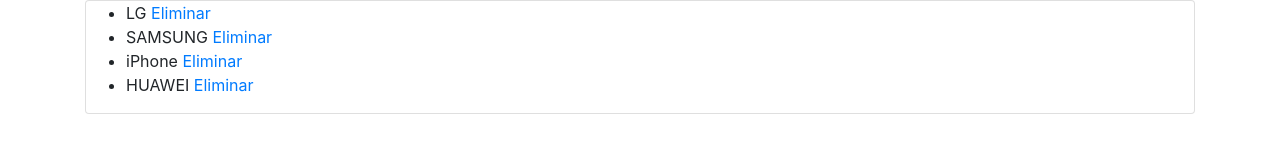
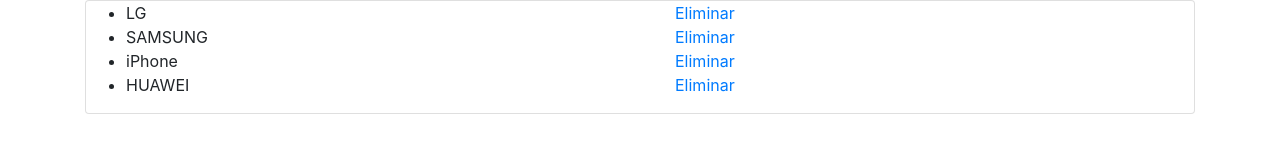
Before and after one commit to abigail08-02/dialogJqueryAbigail, a plain HTML site: page index.html in a window 1280 px wide. Drawn offline with nearby package versions, Linux system fonts and the light colour scheme.

Commit message:
FINAL PARTE 2

```diff
--- a/js/principal.js
+++ b/js/principal.js
@@ -10,8 +10,17 @@
             $("#lista-celulares").append(`
                 <li>
 
-                    ${cell}
-                    <a href="#" class="btn-eliminar">Eliminar</a>
+                    <span class="row">
+
+                        <span class="col">
+                        ${cell}
+                        </span>
+
+                        <span class="col">
+                        <a href="#" class="btn-eliminar">Eliminar</a>
+                        </span>
+
+                    </span>
 
                 </li>
             `);
```
Also changed, not shown: index.html (+0 -1 lines).
